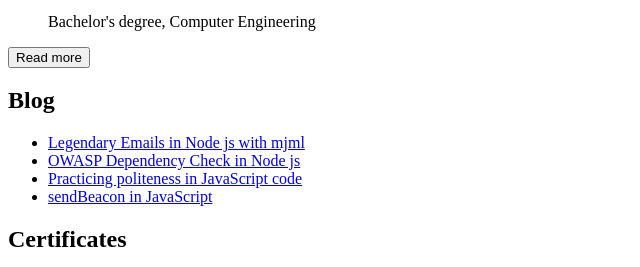
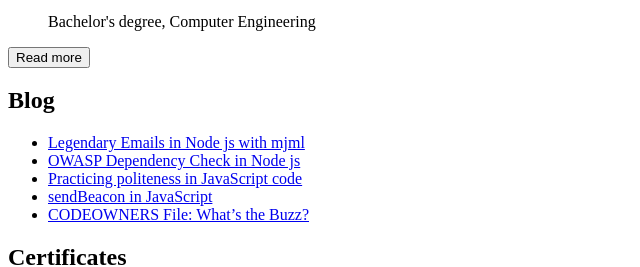
Before and after one commit to Silent-Watcher/alitte, a website: page index.html in a window 1280 px wide. Shown: the part 1180-1447 px from the top of the page, without its empty margins (0-640 px from the left). Drawn offline with nearby package versions, Linux system fonts and the light colour scheme; some packages are replaced by stand-ins of ours; a script that the page names is missing.

Commit message:
Update index.html

```diff
--- a/index.html
+++ b/index.html
@@ -154,6 +154,7 @@
               <li><a class="hover:text-blue-300" target="_blank" href="https://dev.to/silentwatcher_95/owasp-dependency-check-in-node-js-1oo6">OWASP Dependency Check in Node js</a></li>
               <li><a class="hover:text-blue-300" target="_blank" href="https://dev.to/silentwatcher_95/practicing-politeness-in-javascript-code-535g">Practicing politeness in JavaScript code</a></li>
               <li><a class="hover:text-blue-300" target="_blank" href="https://dev.to/silentwatcher_95/sendbeacon-in-javascript-3pm">sendBeacon in JavaScript</a></li>
+              <li><a class="hover:text-blue-300" target="_blank" href="https://dev.to/silentwatcher_95/codeowners-file-whats-the-buzz-20ga">CODEOWNERS File: What’s the Buzz?</a></li>
             </ul>
           </section>
           <!-- certificates -->
```
